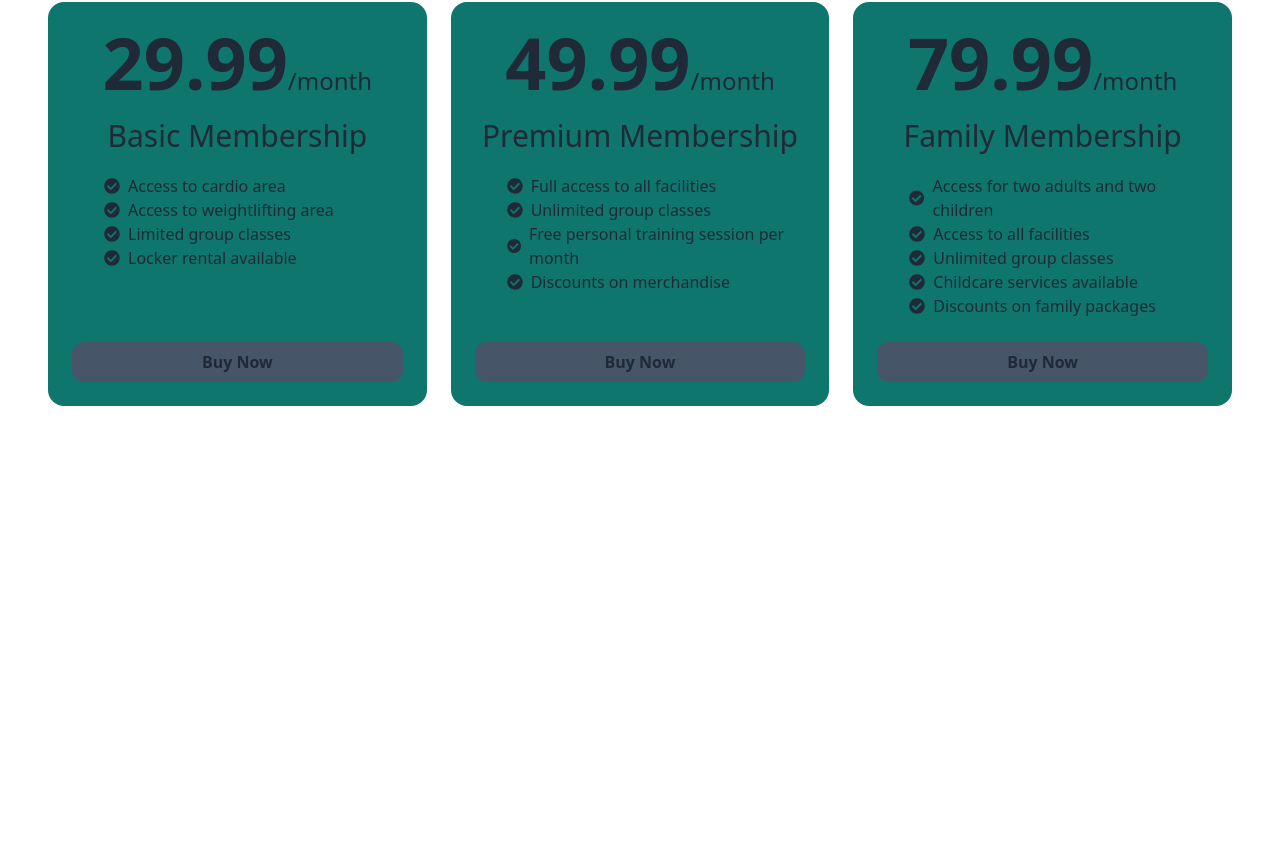
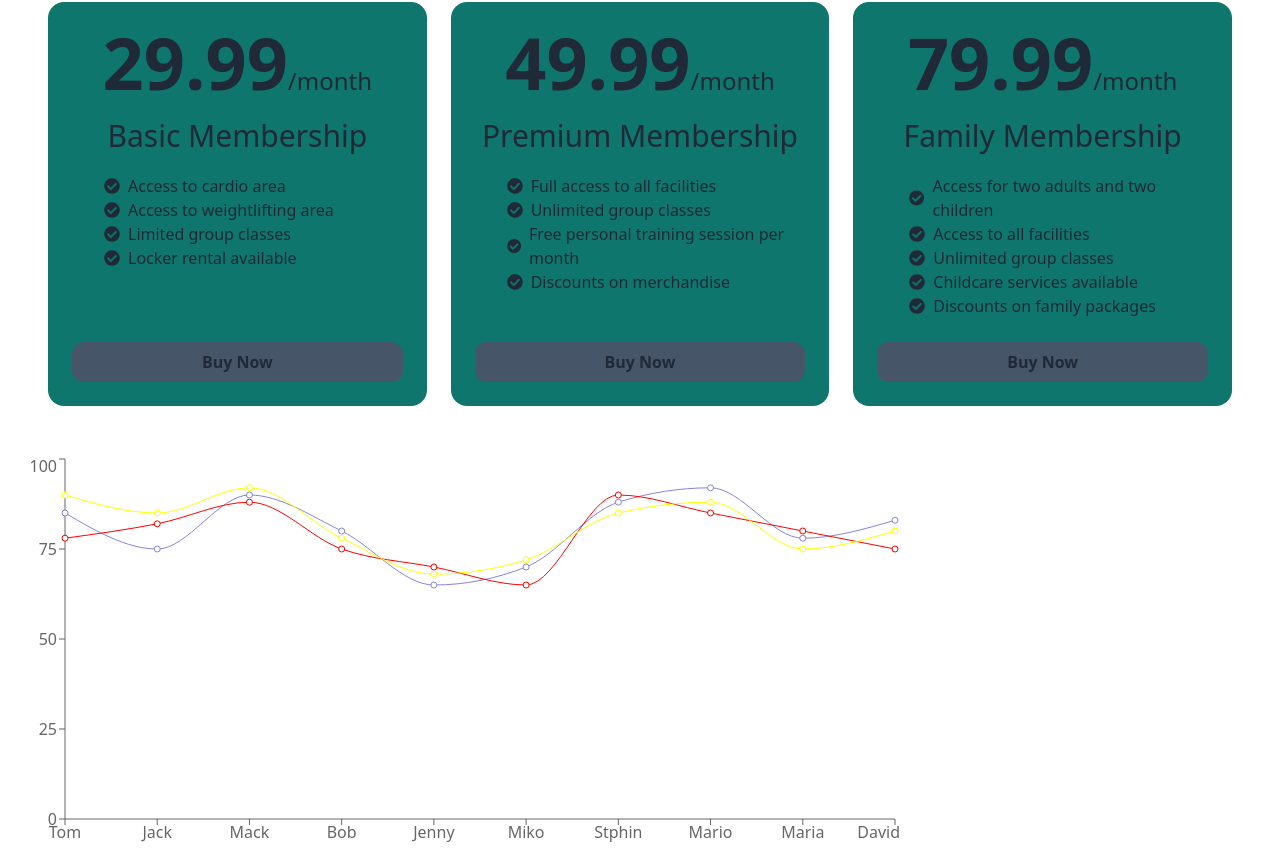
Before and after one commit to tuhin92/price-options-react-router, a React (Vite) app: page / in a window 1280 px wide. Shown: the part 238-1092 px from the top of the page. Before the commit the page ends 800 px from the top, so only its background shows below. Built offline with nearby package versions, Linux system fonts and the light colour scheme.

Commit message:
Use Reachart To Draw Any Type Of Chart Using React

```diff
--- a/package.json
+++ b/package.json
@@ -13,7 +13,8 @@
     "prop-types": "^15.8.1",
     "react": "^18.2.0",
     "react-dom": "^18.2.0",
-    "react-icons": "^5.0.1"
+    "react-icons": "^5.0.1",
+    "recharts": "^2.12.3"
   },
   "devDependencies": {
     "@types/react": "^18.2.66",
--- a/src/App.jsx
+++ b/src/App.jsx
@@ -1,5 +1,6 @@
 import "./App.css";
 import Custom_nav from "./components/Custom_nav/Custom_nav";
+import LineChart from "./components/LineChart/LineChart";
 import PriceOptions from "./components/PriceOptions/PriceOptions";
 // import Navbar from "./components/Navbar/Navbar";
 
@@ -10,6 +11,7 @@ function App() {
       {/* <Navbar></Navbar> */}
       {/* <h1 className="text-7xl text-white bg-purple-400">Vite + React</h1> */}
       <PriceOptions></PriceOptions>
+      <LineChart></LineChart>
     </>
   );
 }
--- /dev/null
+++ b/src/components/LineChart/LineChart.jsx
@@ -0,0 +1,29 @@
+import { LineChart as LC, Line, XAxis, YAxis } from "recharts";
+const LineChart = () => {
+  const studentMarksData = [
+    { id: 1, student: "Tom", math: 85, physics: 78, chemistry: 90 },
+    { id: 2, student: "Jack", math: 75, physics: 82, chemistry: 85 },
+    { id: 3, student: "Mack", math: 90, physics: 88, chemistry: 92 },
+    { id: 4, student: "Bob", math: 80, physics: 75, chemistry: 78 },
+    { id: 5, student: "Jenny", math: 65, physics: 70, chemistry: 68 },
+    { id: 6, student: "Miko", math: 70, physics: 65, chemistry: 72 },
+    { id: 7, student: "Stphin", math: 88, physics: 90, chemistry: 85 },
+    { id: 8, student: "Mario", math: 92, physics: 85, chemistry: 88 },
+    { id: 9, student: "Maria", math: 78, physics: 80, chemistry: 75 },
+    { id: 10, student: "David", math: 83, physics: 75, chemistry: 80 },
+  ];
+
+  return (
+    <div>
+      <LC width={900} height={400} data={studentMarksData}>
+        <XAxis dataKey="student" />
+        <YAxis />
+        <Line type={"monotone"} dataKey="math" stroke="#8884d8"></Line>
+        <Line type={"monotone"} dataKey="physics" stroke="red"></Line>
+        <Line type={"monotone"} dataKey="chemistry" stroke="yellow"></Line>
+      </LC>
+    </div>
+  );
+};
+
+export default LineChart;
```
Also changed, not shown: 1 other file (tests, documents, lock files or other folders).
